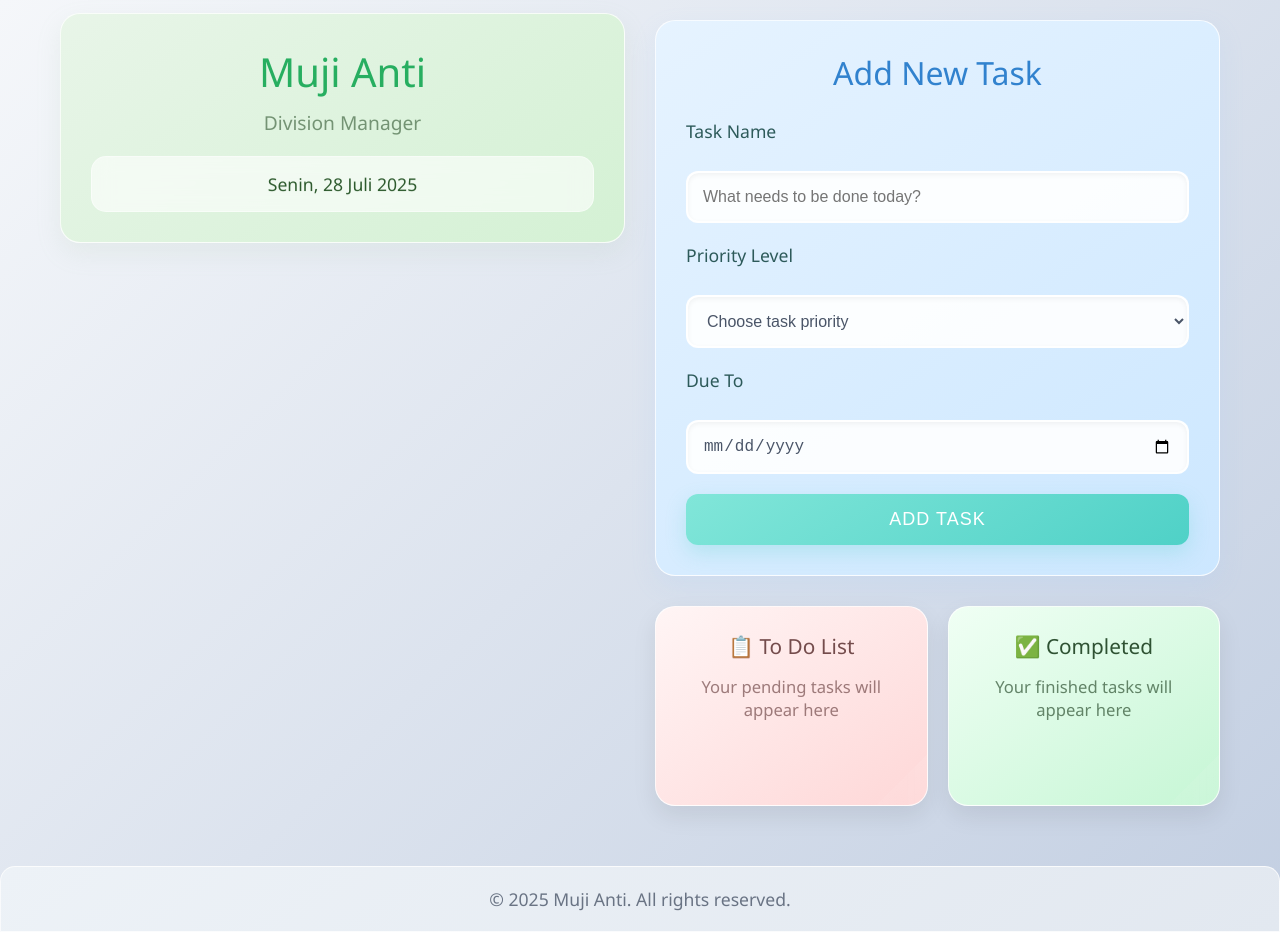
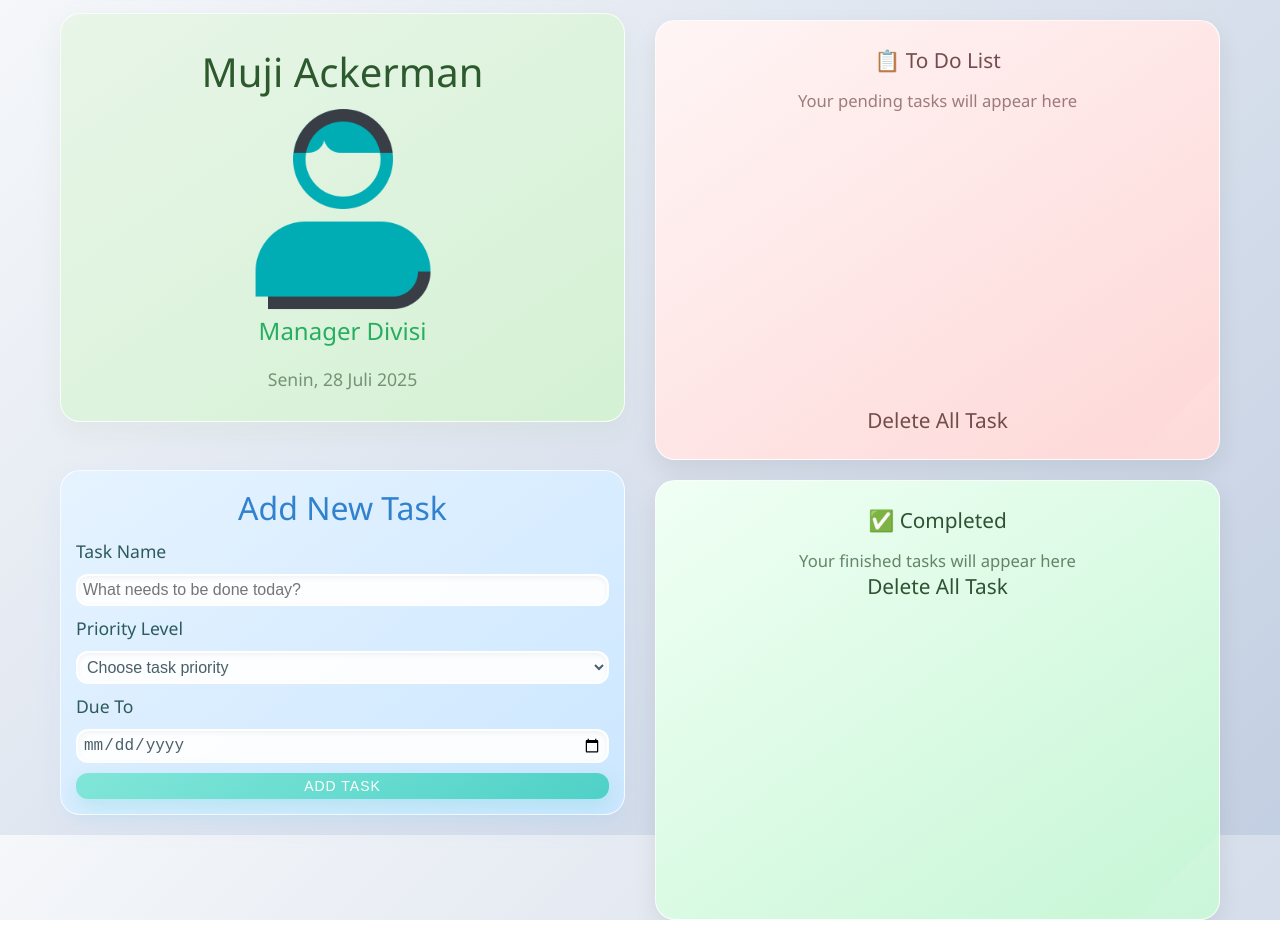
Before and after one commit to margaeryJr/mission4-todo-list, a plain HTML site: page index.html in a window 1280 px wide. Drawn offline with Linux system fonts and the light colour scheme.

Commit message:
mengganti tampilan ui

```diff
--- a/index.html
+++ b/index.html
@@ -9,13 +9,35 @@
 <body>
   <div class="container">
     <div class="user-profile">
-      <h1>Muji Anti</h1>
-      <p>Division Manager</p>
+      <h1>Muji Ackerman</h1>
+      <img src="img/user.png" class="user-img" />
+      <p>Manager Divisi</p>
       <div id="today">Date</div>
     </div>
 
+    <div class="list">
+        <div class="todo-list">
+          📋 To Do List
+          <div class="todo-content">
+            Your pending tasks will appear here
+          </div>
+          <div class="delete-all">
+            Delete All Task
+          </div>
+        </div>
+        <div class="done-list">
+          ✅ Completed
+          <div class="done-content">
+            Your finished tasks will appear here
+          </div>
+          <div class="delete-all">
+            Delete All Task
+          </div>
+        </div>
+    </div>
+
    <div class="right-side">
-      <div class="text-area">
+     <div class="text-area">
         <h1>Add New Task</h1>
         <form>
           <label for="todo">Task Name</label>
@@ -24,9 +46,9 @@
           <label for="level">Priority Level</label>
           <select id="level" name="level">
             <option value="">Choose task priority</option>
-            <option value="low">🌱 Low Priority</option>
-            <option value="medium">☀️ Medium Priority</option>
-            <option value="high">🌟 High Priority</option>
+            <option value="low">Low Priority</option>
+            <option value="medium">Medium Priority</option>
+            <option value="high">High Priority</option>
           </select>
 
           <label for="due-to">Due To</label>
@@ -34,27 +56,8 @@
           <button type="submit">Add Task</button>
         </form>
       </div>
-
-      <div class="list">
-        <div class="todo-list">
-          📋 To Do List
-          <div style="margin-top: 15px; font-size: 0.8em; opacity: 0.7; font-weight: 300;">
-            Your pending tasks will appear here
-          </div>
-        </div>
-        <div class="done-list">
-          ✅ Completed
-          <div style="margin-top: 15px; font-size: 0.8em; opacity: 0.7; font-weight: 300;">
-            Your finished tasks will appear here
-          </div>
-        </div>
-      </div>
     </div>
   </div>
-
-  <footer class="main-footer">
-    <p>© 2025 Muji Anti. All rights reserved.</p>
-  </footer>
   <script src="main.js" type='text/javascript'> </script>
 </body>
 </html>
--- a/main.css
+++ b/main.css
@@ -24,7 +24,8 @@ body {
   margin: 0 auto;
   display: grid;
   grid-template-columns: 1fr 1fr;
-  gap: 30px;
+  column-gap: 30px;
+  row-gap: 10px;
   padding: 20px;
 }
 
@@ -36,7 +37,6 @@ body {
       color: #2d5a2d;
       text-align: center;
       height: fit-content;
-      position: sticky;
       top: 20px;
       border: 1px solid rgba(255, 255, 255, 0.8);
     }
@@ -44,26 +44,26 @@ body {
     .user-profile h1 {
       font-size: 2.5em;
       margin-bottom: 10px;
-      color: #27ae60;
-      font-weight: 300;
+      color: #2d5a2d;
+      font-weight: 400;
     }
 
     .user-profile p {
-      font-size: 1.2em;
+      font-size: 1.5em;
       margin-bottom: 20px;
+      color: #27ae60;
+    }
+
+    #today {
+      font-size: 1.1em;
+      font-weight: 500;
       opacity: 0.8;
       color: #5a7c5a;
     }
 
-    #today {
-      background: rgba(255, 255, 255, 0.6);
-      padding: 15px;
-      border-radius: 15px;
-      font-size: 1.1em;
-      font-weight: 500;
-      backdrop-filter: blur(10px);
-      border: 1px solid rgba(255, 255, 255, 0.5);
-      color: #2d5a2d;
+    .user-img {
+      width: 200px;
+      height: auto;
     }
 
     /* Right Side Container */
@@ -76,7 +76,7 @@ body {
     /* Add Task Section */
     .text-area {
       background: linear-gradient(145deg, #e6f3ff, #cce7ff);
-      padding: 30px;
+      padding: 15px;
       border-radius: 20px;
       box-shadow: 0 10px 25px rgba(153, 204, 255, 0.15);
       color: #2c5282;
@@ -85,7 +85,7 @@ body {
 
     .text-area h1 {
       font-size: 2em;
-      margin-bottom: 25px;
+      margin-bottom: 10px;
       text-align: center;
       color: #3182ce;
       font-weight: 300;
@@ -94,25 +94,25 @@ body {
     .text-area form {
       display: flex;
       flex-direction: column;
-      gap: 20px;
+      gap: 10px;
     }
 
     .text-area label {
       font-weight: 500;
       font-size: 1.1em;
-      margin-bottom: 8px;
+      margin-bottom: 1px;
       color: #2d5a5a;
     }
 
     .text-area input, .text-area select {
-      padding: 15px;
+      padding: 5px;
       border: 2px solid rgba(255, 255, 255, 0.8);
       border-radius: 12px;
       font-size: 16px;
       background: rgba(255, 255, 255, 0.9);
       box-shadow: inset 0 2px 5px rgba(0, 0, 0, 0.05);
       transition: all 0.3s ease;
-      color: #4a5568;
+      color: #4a5f68;
     }
 
     .text-area input:focus, .text-area select:focus {
@@ -128,26 +128,26 @@ body {
     }
 
     .text-area select option[value="low"] {
-      background: #f0fff4;
+      background: #ffffff;
       color: #38a169;
     }
     .text-area select option[value="medium"] {
-      background: #fffbf0;
+      background: #ffffff;
       color: #d69e2e;
     }
     .text-area select option[value="high"] {
-      background: #fff5f5;
+      background: #ffffff;
       color: #e53e3e;
     }
 
     .text-area button {
-      padding: 15px 30px;
+      padding: 5px 20px;
       background: linear-gradient(145deg, #81e6d9, #4fd1c7);
       color: white;
       border: none;
       border-radius: 12px;
       cursor: pointer;
-      font-size: 18px;
+      font-size: 14px;
       font-weight: 500;
       text-transform: uppercase;
       letter-spacing: 1px;
@@ -167,12 +167,11 @@ body {
 
     /* Lists Section */
     .list {
-      display: grid;
-      grid-template-columns: 1fr 1fr;
       gap: 20px;
     }
 
     .todo-list, .done-list {
+      margin-bottom: 20px;
       padding: 25px;
       border-radius: 20px;
       min-height: 200px;
@@ -188,11 +187,32 @@ body {
     .todo-list {
       background: linear-gradient(145deg, #fff5f5, #fed7d7);
       color: #744c4c;
+      display: flex;
+      flex-direction: column;
+      justify-content: space-between;
+      height: 100%;
+      position: relative;
     }
 
     .done-list {
       background: linear-gradient(145deg, #f0fff4, #c6f6d5);
       color: #2f5233;
+      flex-direction: column;
+      justify-content: space-between;
+      height: 100%;
+      position: relative;
+    }
+
+    .todo-content, .done-content {
+      margin-top: 15px;
+      font-size: 0.8em;
+      opacity: 0.7;
+      font-weight: 300;
+    }
+
+    .delete-all {
+    margin-top: auto;
+    text-align: center;
     }
 
     .todo-list::before, .done-list::before {
@@ -213,12 +233,12 @@ body {
       100% { transform: translateX(-100%) translateY(-100%) rotate(45deg); }
     }
 
-    /* Footer */
+    /* Footer
     .main-footer {
       background: linear-gradient(145deg, #edf2f7, #e2e8f0);
       color: #4a5568;
       text-align: center;
-      padding: 20px;
+      padding: 10px;
       margin-top: 40px;
       border-radius: 15px 15px 0 0;
       border: 1px solid rgba(255, 255, 255, 0.8);
@@ -228,6 +248,7 @@ body {
       font-size: 1.1em;
       opacity: 0.8;
     }
+    */
 
     /* Responsive Design */
     @media (max-width: 768px) {
--- a/main.js
+++ b/main.js
@@ -12,6 +12,31 @@ const year = date.getFullYear();
 
 document.getElementById('today').innerHTML = today + ', ' + day + ' ' + month + ' ' + year;
 
+
+
+
+
+
+
+
+
+
+
+
+
+
+
+
+
+
+
+
+
+
+
+
+
+/*
 // Form handling demo
     document.querySelector('form').addEventListener('submit', function(e) {
         e.preventDefault();
@@ -22,7 +47,7 @@ document.getElementById('today').innerHTML = today + ', ' + day + ' ' + month +
             // Create visual feedback
             const button = this.querySelector('button');
             const originalText = button.textContent;
-            button.textContent = 'Task Added! ✨';
+            button.textContent = 'Task Added!';
             button.style.background = 'linear-gradient(145deg, #68d391, #48bb78)';
 
             setTimeout(() => {
@@ -36,7 +61,7 @@ document.getElementById('today').innerHTML = today + ', ' + day + ' ' + month +
             // Soft error message
             const button = this.querySelector('button');
             const originalText = button.textContent;
-            button.textContent = 'Please fill all fields 🌸';
+            button.textContent = 'Please fill all fields!';
             button.style.background = 'linear-gradient(145deg, #fed7d7, #feb2b2)';
 
             setTimeout(() => {
@@ -45,3 +70,5 @@ document.getElementById('today').innerHTML = today + ', ' + day + ' ' + month +
             }, 2000);
         }
     });
+
+*/
```
Also changed, not shown: img/user.png (added).
